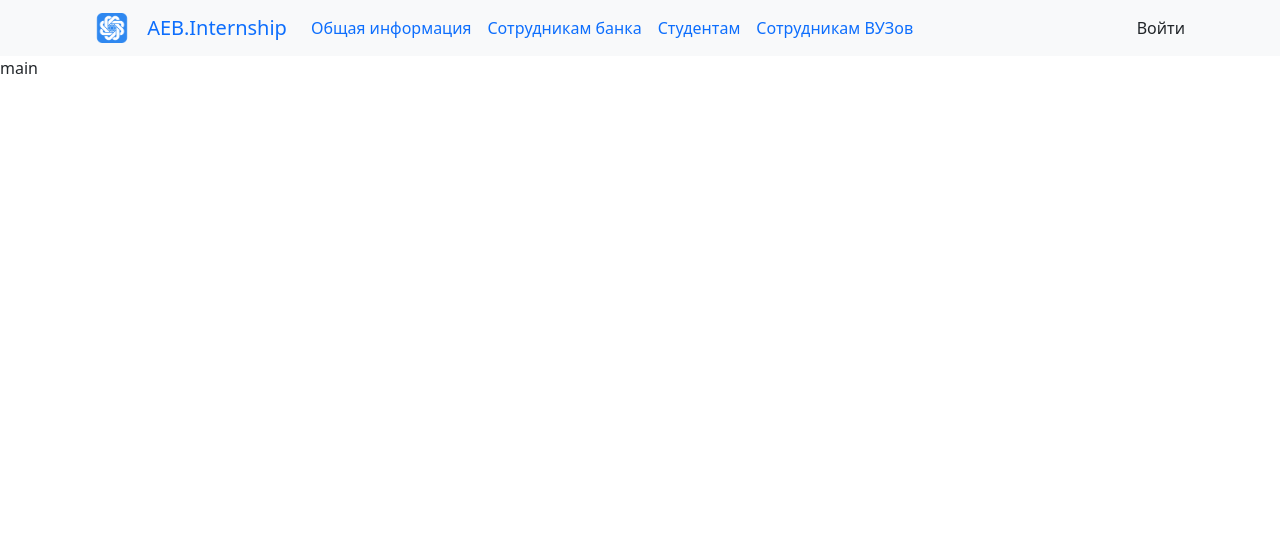
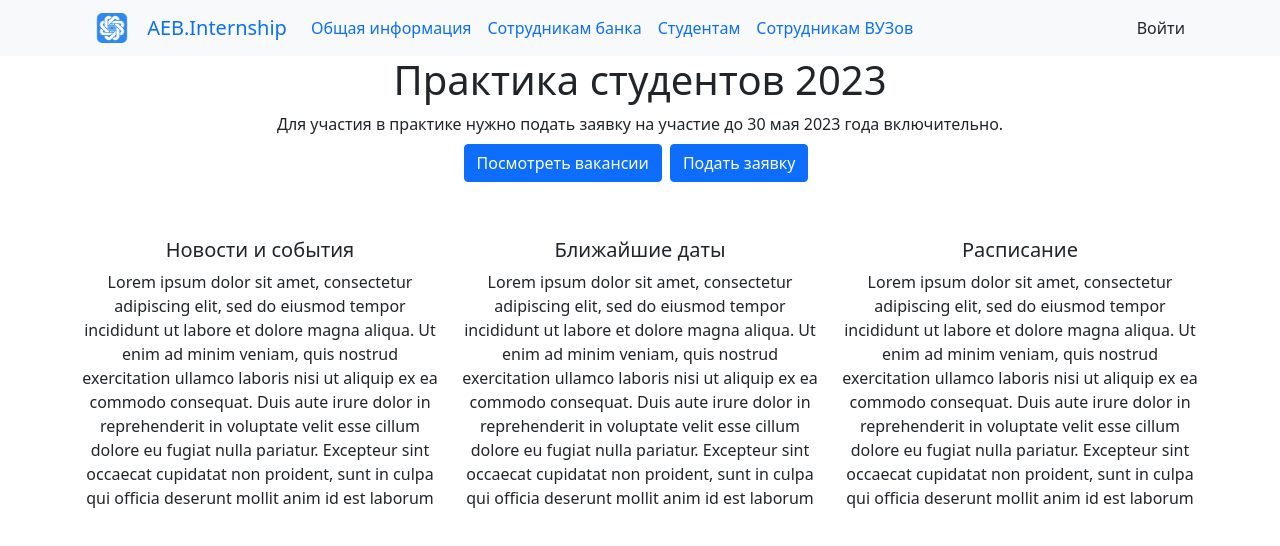
Before and after one commit to popo-137/AEBInternship, a React (Create React App) app: page / in a window 1280 px wide. Shown: the top 546 px of the page. Built offline with nearby package versions, Linux system fonts and the light colour scheme.

Commit message:
main dodelal tipo

```diff
--- /dev/null
+++ b/src/pages/Application.js
@@ -0,0 +1,11 @@
+import React from 'react';
+
+const Application = () => {
+    return (
+        <div>
+            заяка
+        </div>
+    );
+};
+
+export default Application;
--- a/src/pages/Main.js
+++ b/src/pages/Main.js
@@ -1,10 +1,42 @@
 import React from 'react';
+import {Button, Col, Row } from "react-bootstrap";
+import {APPLICATION_ROUTE, VACANCIES_ROUTE} from "../utils/consts";
 
 const Main = () => {
+
     return (
-        <div>
-            main
-        </div>
+        <div className="container-sm" align="center">
+                    <h1 className="mt-0 mb-16" >
+                        Практика студентов 2023
+                    </h1>
+                    <div className="container-xs">
+                        <p className="m-0 mb-32" >
+                            Для участия в практике нужно подать заявку на участие до 30 мая 2023 года включительно.
+                        </p>
+                        <div>
+                                <Button  color="primary"  href={VACANCIES_ROUTE} >
+                                    Посмотреть вакансии
+                                </Button>
+                                <Button  color="dark" className="m-lg-2" href={APPLICATION_ROUTE} >
+                                    Подать заявку
+                                </Button>
+
+                        </div>
+                    </div>
+            <Row className="mt-5">
+                <Col><h5>Новости и события</h5>
+                <p>Lorem ipsum dolor sit amet, consectetur adipiscing elit, sed do eiusmod tempor incididunt ut labore et dolore magna aliqua. Ut enim ad minim veniam, quis nostrud exercitation ullamco laboris nisi ut aliquip ex ea commodo consequat. Duis aute irure dolor in reprehenderit in voluptate velit esse cillum dolore eu fugiat nulla pariatur. Excepteur sint occaecat cupidatat non proident, sunt in culpa qui officia deserunt mollit anim id est laborum</p>
+                </Col>
+                <Col><h5>Ближайшие даты</h5>
+                    <p>Lorem ipsum dolor sit amet, consectetur adipiscing elit, sed do eiusmod tempor incididunt ut labore et dolore magna aliqua. Ut enim ad minim veniam, quis nostrud exercitation ullamco laboris nisi ut aliquip ex ea commodo consequat. Duis aute irure dolor in reprehenderit in voluptate velit esse cillum dolore eu fugiat nulla pariatur. Excepteur sint occaecat cupidatat non proident, sunt in culpa qui officia deserunt mollit anim id est laborum</p>
+                </Col>
+                <Col><h5>Расписание</h5>
+                    <p>Lorem ipsum dolor sit amet, consectetur adipiscing elit, sed do eiusmod tempor incididunt ut labore et dolore magna aliqua. Ut enim ad minim veniam, quis nostrud exercitation ullamco laboris nisi ut aliquip ex ea commodo consequat. Duis aute irure dolor in reprehenderit in voluptate velit esse cillum dolore eu fugiat nulla pariatur. Excepteur sint occaecat cupidatat non proident, sunt in culpa qui officia deserunt mollit anim id est laborum</p>
+                </Col>
+            </Row>
+                </div>
+
+
     );
 };
 
--- /dev/null
+++ b/src/pages/Vacancies.js
@@ -0,0 +1,11 @@
+import React from 'react';
+
+const Vacancies = () => {
+    return (
+        <div>
+            Вакансии
+        </div>
+    );
+};
+
+export default Vacancies;
--- a/src/routes.js
+++ b/src/routes.js
@@ -1,7 +1,16 @@
-import {ADMIN_ROUTE, LOGIN_ROUTE, MAIN_ROUTE, REGISTRATION_ROUTE} from "./utils/consts";
+import {
+    ADMIN_ROUTE,
+    APPLICATION_ROUTE,
+    LOGIN_ROUTE,
+    MAIN_ROUTE,
+    REGISTRATION_ROUTE,
+    VACANCIES_ROUTE
+} from "./utils/consts";
 import Auth from "./pages/Auth";
 import Bankemploee from "./pages/Bankemploee";
 import Main from "./pages/Main";
+import Vacancies from "./pages/Vacancies";
+import Application from "./pages/Application";
 
 export const authRoutes = [
     {
@@ -24,5 +33,13 @@ export const publicRoutes = [
         path: REGISTRATION_ROUTE,
         Component: Auth
     },
+    {
+        path: VACANCIES_ROUTE,
+        Component: Vacancies
+    },
+    {
+        path: APPLICATION_ROUTE,
+        Component: Application
+    },
 
 ]
--- a/src/utils/consts.js
+++ b/src/utils/consts.js
@@ -2,3 +2,5 @@ export const LOGIN_ROUTE = '/login'
 export const REGISTRATION_ROUTE = '/registration'
 export const ADMIN_ROUTE = '/bankemploee'
 export const MAIN_ROUTE = '/'
+export const VACANCIES_ROUTE = '/vacancies'
+export const APPLICATION_ROUTE = '/application'
```
